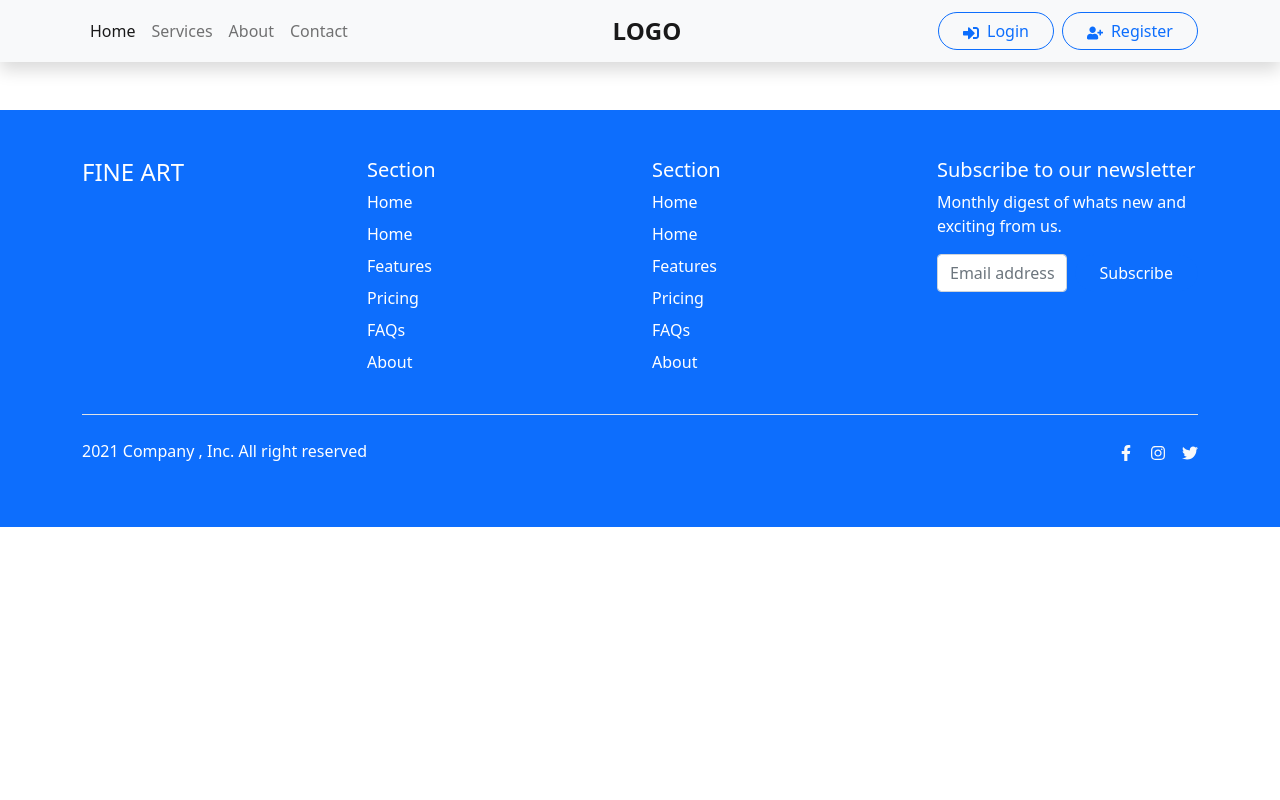
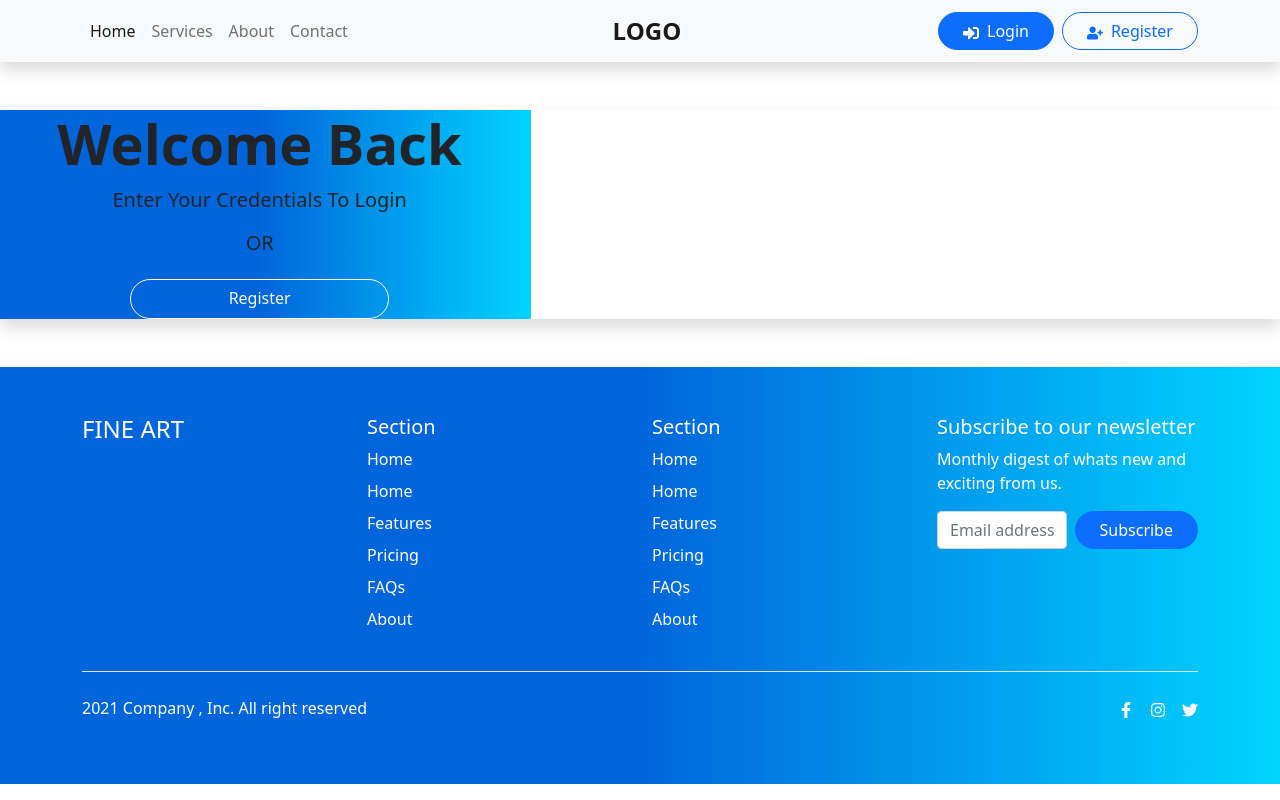
Before and after one commit to Fuad-Hashimov/User-Authentication-----MERN, a React (Create React App) app in the folder client/: page /login in a window 1280 px wide. Built offline with nearby package versions, Linux system fonts and the light colour scheme.

Commit message:
Create Login / Register Comp

```diff
--- a/client/src/App.css
+++ b/client/src/App.css
@@ -15,6 +15,25 @@
 .card:hover {
   cursor: pointer;
   box-shadow: 0 0.5rem 1rem rgba(0, 0, 0, 0.15);
+}
+
+/* Form */
+.form {
+  background: rgb(0, 101, 219);
+  background: linear-gradient(
+    90deg,
+    rgb(0, 101, 219) 50%,
+    #00d4ff 100%
+  );
+}
+
+.footer{
+  background: rgb(0, 101, 219);
+  background: linear-gradient(
+    90deg,
+    rgb(0, 101, 219) 50%,
+    #00d4ff 100%
+  );
 }
 
 ::-webkit-scrollbar {
--- a/client/src/App.js
+++ b/client/src/App.js
@@ -6,6 +6,8 @@ import Home from "./Components/Home";
 import Navbar from "./Components/Navbar";
 import Services from "./Components/Services";
 import { Routes, Route } from "react-router-dom";
+import Login from "./Components/Login";
+import Register from "./Components/Register";
 
 function App() {
   return (
@@ -16,6 +18,8 @@ function App() {
         <Route exact path="/about" element={<About />} />
         <Route exact path="/contact" element={<Contact />} />
         <Route exact path="/services" element={<Services />} />
+        <Route exact path="/login" element={<Login />} />
+        <Route exact path="/register" element={<Register />} />
       </Routes>
       <Footer />
     </>
--- a/client/src/Components/Home.js
+++ b/client/src/Components/Home.js
@@ -1,4 +1,5 @@
 import React from "react";
+import { NavLink } from "react-router-dom";
 import About from "./About";
 import Contact from "./Contact";
 import Services from "./Services";
@@ -23,12 +24,18 @@ const Home = () => {
                 sunt in culpa qui officia deserunt mollit anim id est laborum.
               </p>
               <div className="pb-4 buttons d-flex justify-content-center">
-                <button className="btn btn-light me-4 rounded-pill px-4 py-2">
+                <NavLink
+                  to="contact"
+                  className="btn btn-light me-4 rounded-pill px-4 py-2"
+                >
                   Get Quote
-                </button>
-                <button className="btn btn-outline-light me-4 rounded-pill px-4 py-2">
-                  Get Quote
-                </button>
+                </NavLink>
+                <NavLink
+                  to="services"
+                  className="btn btn-outline-light me-4 rounded-pill px-4 py-2"
+                >
+                  Our Services
+                </NavLink>
               </div>
             </div>
           </div>
--- /dev/null
+++ b/client/src/Components/Login.js
@@ -0,0 +1,26 @@
+import React from 'react'
+import { NavLink } from 'react-router-dom'
+const Login = () => {
+    return (
+        <div>
+            <div className='conatiner shadow my-5'>
+                <div className='row'>
+                    <div className='col-md-5 d-flex flex-column align-items-center form'>
+                        <h1 className='display-4 fw-bolder'>
+                            Welcome Back
+                        </h1>
+                        <p className='lead text-center'>
+                            Enter Your Credentials To Login
+                        </p>
+                        <h5 className='mb-4'>OR</h5>
+                        <NavLink to='/register' className='btn btn-outline-light rounded-pill pb-2 w-50'>
+                            Register
+                        </NavLink>
+                    </div>
+                </div>
+            </div>
+        </div>
+    )
+}
+
+export default Login
--- a/client/src/Components/Navbar.js
+++ b/client/src/Components/Navbar.js
@@ -49,14 +49,20 @@ const Navbar = () => {
             <a href="#" className="navbar-brand fw-bolder fs-4 mx-auto">
               LOGO
             </a>
-            <button className="btn btn-outline-primary ms-auto px-4 rounded-pill">
+            <NavLink
+              to="/login"
+              className="btn btn-outline-primary ms-auto px-4 rounded-pill"
+            >
               <FaSignInAlt className="me-2" />
               Login
-            </button>
-            <button className="btn btn-outline-primary ms-2 px-4 rounded-pill">
+            </NavLink>
+            <NavLink
+              to="/register"
+              className="btn btn-outline-primary ms-2 px-4 rounded-pill"
+            >
               <FaUserPlus className="me-2" />
               Register
-            </button>
+            </NavLink>
           </div>
         </div>
       </nav>
--- /dev/null
+++ b/client/src/Components/Register.js
@@ -0,0 +1,11 @@
+import React from 'react'
+
+const Register = () => {
+    return (
+        <div>
+            Register Page
+        </div>
+    )
+}
+
+export default Register
```
